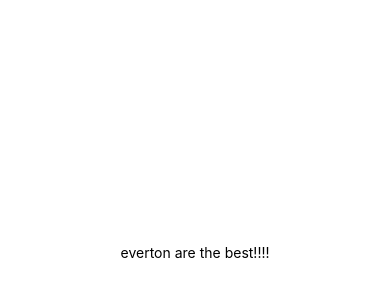
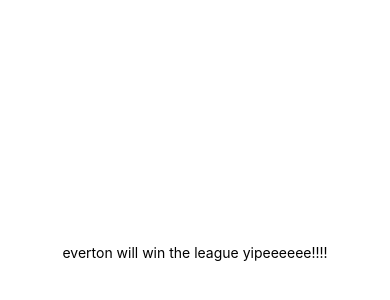
Before and after one commit to cmprrimm/RSM, a React Native app: screen / in a window 390 px wide. Shown: the part 170-470 px from the top of the page. Built offline with nearby package versions, Linux system fonts and the light colour scheme.

Commit message:
Update App.tsx

```diff
--- a/App.tsx
+++ b/App.tsx
@@ -5,7 +5,7 @@ import { StyleSheet, Text, View } from 'react-native';
 export default function App() {
   return (
     <View style={styles.container}>
-      <Text>everton are the best!!!!</Text>
+      <Text>everton will win the league yipeeeeee!!!!</Text>
       <StatusBar style="auto" />
     </View>
   );
```
